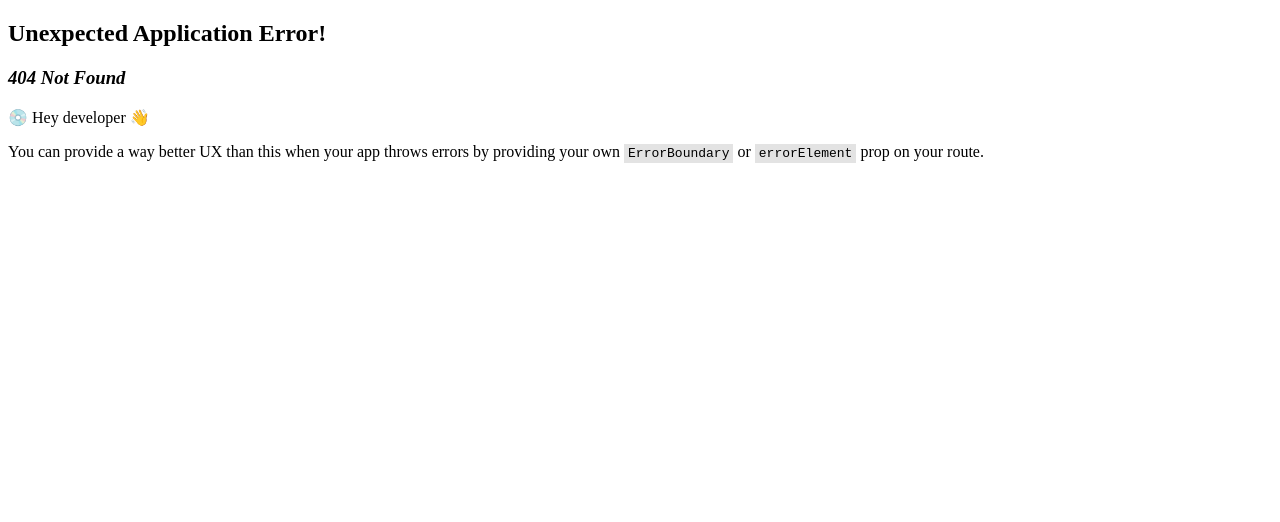
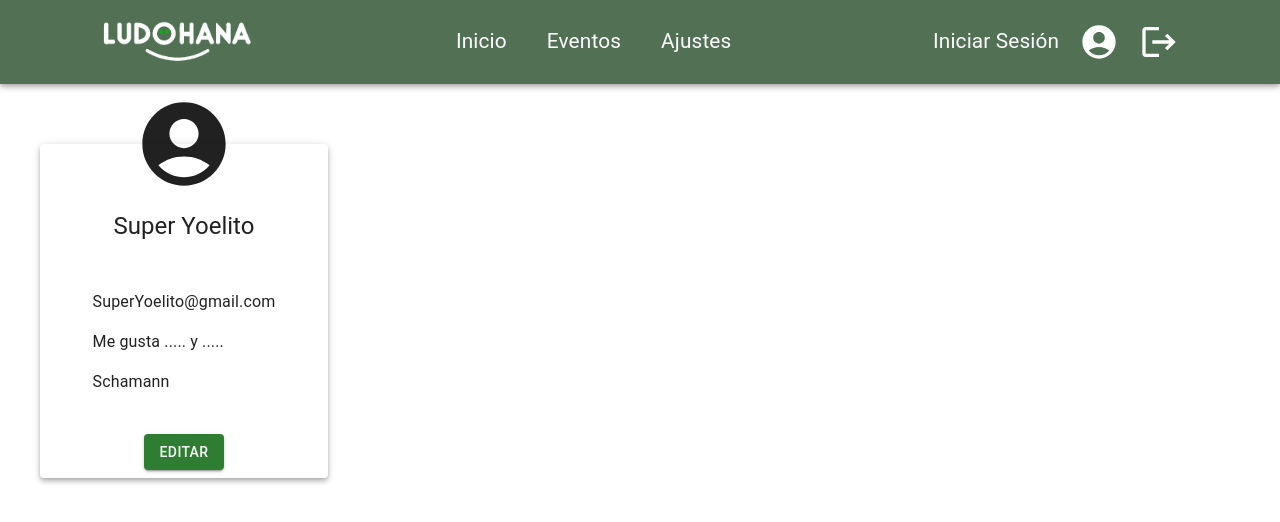
Before and after one commit to judifede/LudOhana, a React (Vite) app: page /profile in a window 1280 px wide. Before the commit this address had no page. Shown: the top 522 px of the page. Built offline with nearby package versions, Linux system fonts and the light colour scheme.

Commit message:
Profile ProfileCard Style  - Header  - Layout  - Profile Card  Grid main

```diff
--- a/src/Components/Header/Header.css
+++ b/src/Components/Header/Header.css
@@ -1,18 +1,20 @@
 header{
     img{
-        max-width: 20%;
+        max-width: 12%;
         padding: 20px 0;
     }
     .headerLinks a, .headerLogin a{
         color: var(--color-ludoGreenLight);
-        font-size: 1.5em;
+        font-size: 1.3em;
     }
     .headerLinks{
         display: flex;
+        align-items: center;
         gap: 0 40px;
     }
     .headerLogin{
         display: flex;
+        align-items: center;
         gap: 0 20px;
     }
 }
--- a/src/Components/Header/Header.jsx
+++ b/src/Components/Header/Header.jsx
@@ -17,17 +17,21 @@ function Header() {
     >
       <img src="src/assets/logo_letras_fdfffd.webp" alt="Logo Ludohana" />
       <div className="headerLinks">
-        <Link to={'/'}>Inicio</Link>
-        <Link to={'/events'}>Eventos</Link>
-        <Link to={'/settings'}>Ajustes</Link>
+        <Link to='/'>Inicio</Link>
+        <Link to='/events'>Eventos</Link>
+        <Link to='/settings'>Ajustes</Link>
       </div>
       <div className="headerLogin">
-        <Link to={'/login'}>Iniciar Sesión</Link>
-        <Icon sx={{ width: '40px', height: '40px', color: "ludoGreenLight.main" }}>
-          <AccountCircle sx={{ fontSize: '40px' }} />
+        <Link to='/login'>Iniciar Sesión</Link>
+        <Icon
+          sx={{ width: '40px', height: '40px', color: 'ludoGreenLight.main' }}
+        >
+          <Link to="/profile">
+            <AccountCircle sx={{ fontSize: '40px' }} />
+          </Link>
         </Icon>
         <Icon
-          sx={{ width: '40px', height: '40px', color: "ludoGreenLight.main" }}
+          sx={{ width: '40px', height: '40px', color: 'ludoGreenLight.main' }}
         >
           <Logout sx={{ fontSize: '40px' }} />
         </Icon>
--- /dev/null
+++ b/src/Components/ProfileCard/ProfileCard.jsx
@@ -0,0 +1,47 @@
+import { AccountCircle } from '@mui/icons-material'
+import './ProfileCard.css'
+import {
+  Button,
+  Card,
+  CardActions,
+  CardContent,
+  CardHeader,
+} from '@mui/material'
+
+function ProfileCard() {
+  const name = 'Super'
+  const lastname = 'Yoelito'
+  const email = 'SuperYoelito@gmail.com'
+  const description = 'Me gusta ..... y .....'
+  const address = 'Schamann'
+
+  return (
+    <Card
+      elevation={4}
+      sx={{
+        display: 'flex',
+        flexDirection: 'column',
+        justifyContent: 'center',
+        alignItems: 'center',
+        position: 'relative',
+        overflow: 'visible',
+        paddingTop: '50px',
+      }}
+    >
+      <CardHeader title={name + ' ' + lastname} />
+      <CardContent>
+        <AccountCircle className="profileImg" sx={{ fontSize: '100px' }} />
+          <p>{email}</p>
+          {description && <p>{description}</p>}
+          {address && <p>{address}</p>}
+      </CardContent>
+      <CardActions sx={{ justifyContent: 'center' }}>
+        <Button variant="contained" color="success">
+          Editar
+        </Button>
+      </CardActions>
+    </Card>
+  )
+}
+
+export default ProfileCard
--- a/src/Layouts/MainLayout.jsx
+++ b/src/Layouts/MainLayout.jsx
@@ -1,16 +1,19 @@
-import React from 'react'
 import Header from '../Components/Header/Header'
 import { Outlet } from 'react-router-dom'
 
 import { customTheme } from '../themes/theme'
-import { CssBaseline, ThemeProvider  } from '@mui/material'
+import { CssBaseline, Grid, ThemeProvider } from '@mui/material'
 
 function MainLayout() {
   return (
     <ThemeProvider theme={customTheme}>
-      <CssBaseline/>
+      <CssBaseline />
       <Header />
-      <Outlet />
+      <main>
+        <Grid container spacing={2}>
+          <Outlet />
+        </Grid>
+      </main>
     </ThemeProvider>
   )
 }
--- /dev/null
+++ b/src/Pages/Profile/Profile.css
@@ -0,0 +1,8 @@
+.profileImg{
+    position: absolute;
+    top: -50px;
+    left: 50%;
+    transform: translateX(-50%);
+    z-index: 10;
+
+}
--- /dev/null
+++ b/src/Pages/Profile/Profile.jsx
@@ -0,0 +1,19 @@
+import './Profile.css'
+import { Grid } from '@mui/material'
+import ProfileCard from '../../Components/ProfileCard/ProfileCard'
+
+function Profile() {
+  return (
+    <Grid
+      item
+      className={'cardHover'}
+      sx={{marginTop: "20px"}}
+      xs={3}
+      // sm={6} md={3} lg={3} xl={2.4}
+    >
+      <ProfileCard />
+    </Grid>
+  )
+}
+
+export default Profile
--- a/src/Routers/Router.jsx
+++ b/src/Routers/Router.jsx
@@ -4,6 +4,7 @@ import Home from "../Pages/Home/Home";
 import Events from "../Pages/Events/Events";
 import Settings from "../Pages/Settings/Settings";
 import Login from "../Pages/Login/Login";
+import Profile from "../Pages/Profile/Profile";
 
 
 export const router = createBrowserRouter([
@@ -24,6 +25,10 @@ export const router = createBrowserRouter([
                 element: <Settings />,
             },
             {
+                path: 'profile',
+                element: <Profile />,
+            },
+            {
                 path: 'login',
                 element: <Login />,
             },
--- a/src/index.css
+++ b/src/index.css
@@ -1,10 +1,21 @@
-:root{
-    --color-backgroudHeader: #143D16BB;
-    --color-texts: #424242;
-    --color-ludoGreenLight: #FDFFFD;
-    --color-ludoGreenDark: #8A8C8A;
+:root {
+  --color-backgroudHeader: #143d16bb;
+  --color-texts: #424242;
+  --color-ludoGreenLight: #fdfffd;
+  --color-ludoGreenDark: #8a8c8a;
 }
-a{
-    text-decoration: none;
-    color: initial;
+a {
+  text-decoration: none;
+  color: initial;
 }
+main{
+    padding: 40px;
+}
+
+.cardHover {
+  transition: scale 0.5s;
+}
+.cardHover:hover {
+  transition: scale 0.5s;
+  scale: 1.05;
+}
```
Also changed, not shown: src/Components/ProfileCard/ProfileCard.css (added).
